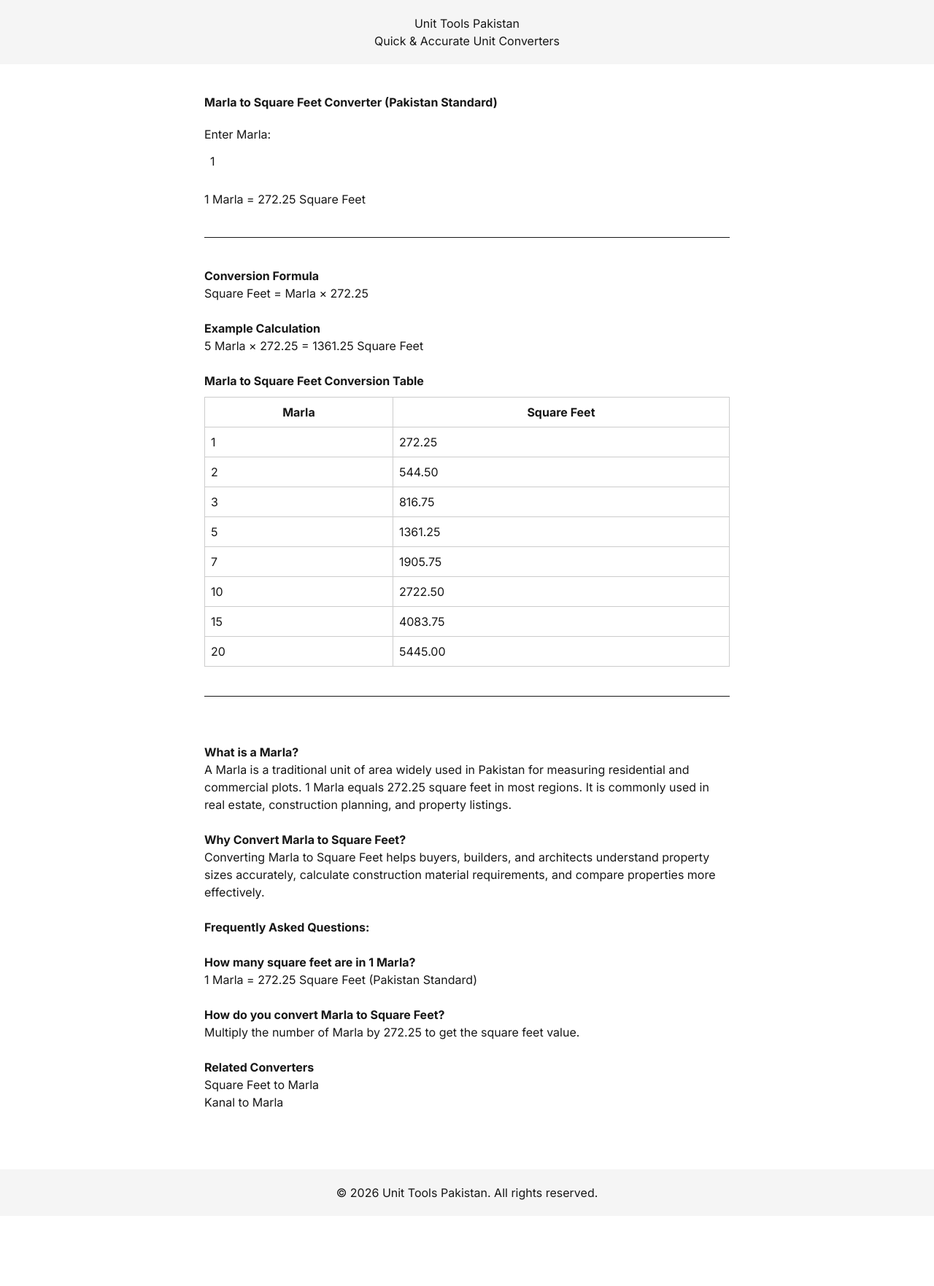
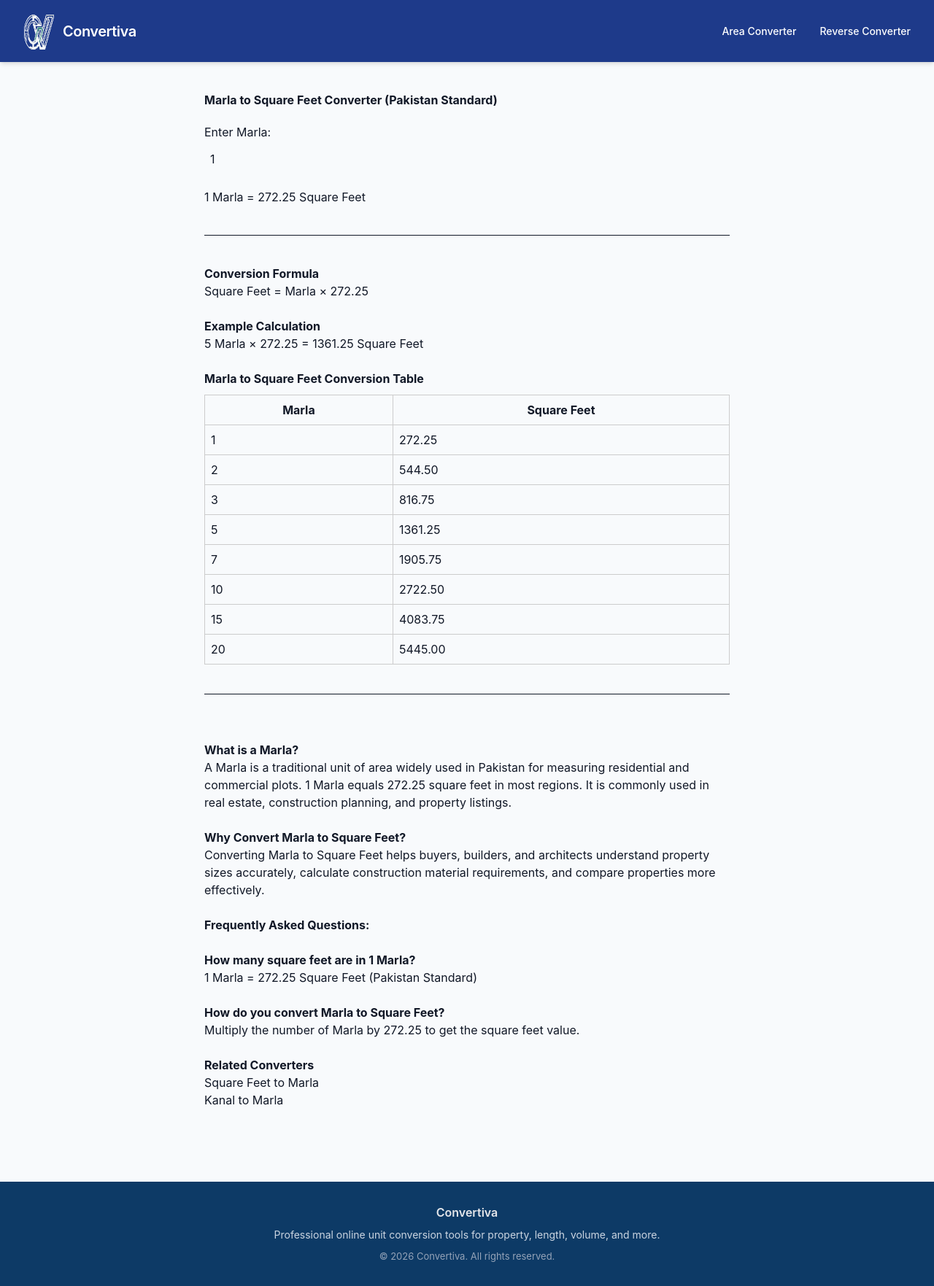
Before and after one commit to UnitTools/unit-tools, a Next.js app: page /marla-to-square-feet in a window 1280 px wide. Shown: the whole page at 73% size. Before the commit the page ends 1667 px from the top, so only its background shows below. Built offline with nearby package versions, Linux system fonts and the light colour scheme.

Commit message:
UPdated logo and navbar - Convertiva branding finalized

```diff
--- a/app/layout.tsx
+++ b/app/layout.tsx
@@ -1,36 +1,27 @@
-// app/layout.tsx
-import './globals.css'
-import { Inter } from 'next/font/google'
-import type { ReactNode } from 'react'
+import "./globals.css"
+import Navbar from "@/components/Navbar"
+import Footer from "@/components/Footer"
 
 export const metadata = {
-  title: 'Unit Tools - Pakistan Converters',
-  description: 'Free online unit converters focused for Pakistan. Marla, Kanal, Tola, and more.',
-  keywords: [
-    'unit converter Pakistan',
-    'marla to square feet',
-    'kanal to marla',
-    'tola to grams',
-    'Pakistan converters',
-  ],
+  title: "Convertiva – Professional Unit Conversion Tools",
+  description:
+    "Convert units for property, length, volume, and more with Convertiva's professional online tools.",
 }
 
-const inter = Inter({ subsets: ['latin'] })
-
-export default function RootLayout({ children }: { children: ReactNode }) {
+export default function RootLayout({ children }: { children: React.ReactNode }) {
   return (
     <html lang="en">
-      <body className={inter.className}>
-        <header style={{ padding: '20px', backgroundColor: '#f5f5f5', textAlign: 'center' }}>
-          <h1>Unit Tools Pakistan</h1>
-          <p>Quick & Accurate Unit Converters</p>
-        </header>
-
-        <main>{children}</main>
-
-        <footer style={{ padding: '20px', textAlign: 'center', backgroundColor: '#f5f5f5', marginTop: '40px' }}>
-          <p>&copy; {new Date().getFullYear()} Unit Tools Pakistan. All rights reserved.</p>
-        </footer>
+      <body
+        style={{
+          fontFamily: "'Inter', sans-serif",
+          backgroundColor: "#F8FAFC",
+          color: "#111827",
+          margin: 0,
+        }}
+      >
+        <Navbar />
+        <main style={{ minHeight: "80vh" }}>{children}</main>
+        <Footer />
       </body>
     </html>
   )
--- a/app/page.tsx
+++ b/app/page.tsx
@@ -1,65 +1,68 @@
-import Image from "next/image";
+import Link from "next/link"
 
-export default function Home() {
+export default function HomePage() {
   return (
-    <div className="flex min-h-screen items-center justify-center bg-zinc-50 font-sans dark:bg-black">
-      <main className="flex min-h-screen w-full max-w-3xl flex-col items-center justify-between py-32 px-16 bg-white dark:bg-black sm:items-start">
-        <Image
-          className="dark:invert"
-          src="/next.svg"
-          alt="Next.js logo"
-          width={100}
-          height={20}
-          priority
-        />
-        <div className="flex flex-col items-center gap-6 text-center sm:items-start sm:text-left">
-          <h1 className="max-w-xs text-3xl font-semibold leading-10 tracking-tight text-black dark:text-zinc-50">
-            To get started, edit the page.tsx file.
-          </h1>
-          <p className="max-w-md text-lg leading-8 text-zinc-600 dark:text-zinc-400">
-            Looking for a starting point or more instructions? Head over to{" "}
-            <a
-              href="https://vercel.com/templates?framework=next.js&utm_source=create-next-app&utm_medium=appdir-template-tw&utm_campaign=create-next-app"
-              className="font-medium text-zinc-950 dark:text-zinc-50"
-            >
-              Templates
-            </a>{" "}
-            or the{" "}
-            <a
-              href="https://nextjs.org/learn?utm_source=create-next-app&utm_medium=appdir-template-tw&utm_campaign=create-next-app"
-              className="font-medium text-zinc-950 dark:text-zinc-50"
-            >
-              Learning
-            </a>{" "}
-            center.
-          </p>
-        </div>
-        <div className="flex flex-col gap-4 text-base font-medium sm:flex-row">
-          <a
-            className="flex h-12 w-full items-center justify-center gap-2 rounded-full bg-foreground px-5 text-background transition-colors hover:bg-[#383838] dark:hover:bg-[#ccc] md:w-[158px]"
-            href="https://vercel.com/new?utm_source=create-next-app&utm_medium=appdir-template-tw&utm_campaign=create-next-app"
-            target="_blank"
-            rel="noopener noreferrer"
+    <div style={{ maxWidth: "1000px", margin: "auto", padding: "60px 20px" }}>
+
+      {/* Hero Section */}
+      <section style={{ textAlign: "center", marginBottom: "60px" }}>
+        <h1 style={{ fontSize: "3rem", color: "#1E3A8A", fontWeight: "700", marginBottom: "15px" }}>
+          Convertiva – Professional Unit Converters
+        </h1>
+        <p style={{ fontSize: "18px", color: "#374151", maxWidth: "700px", margin: "auto" }}>
+          Convert property units, length, volume, and more quickly and accurately.
+          Designed for professionals, builders, and investors.
+        </p>
+      </section>
+
+      {/* Tools Grid */}
+      <section
+        style={{
+          display: "grid",
+          gridTemplateColumns: "repeat(auto-fit, minmax(280px, 1fr))",
+          gap: "25px",
+        }}
+      >
+        <Link href="/marla-to-square-feet" style={{ textDecoration: "none" }}>
+          <div
+            style={{
+              backgroundColor: "#fff",
+              padding: "25px",
+              borderRadius: "16px",
+              border: "1px solid #E5E7EB",
+              boxShadow: "0 4px 12px rgba(0,0,0,0.05)",
+              transition: "transform 0.2s",
+            }}
           >
-            <Image
-              className="dark:invert"
-              src="/vercel.svg"
-              alt="Vercel logomark"
-              width={16}
-              height={16}
-            />
-            Deploy Now
-          </a>
-          <a
-            className="flex h-12 w-full items-center justify-center rounded-full border border-solid border-black/[.08] px-5 transition-colors hover:border-transparent hover:bg-black/[.04] dark:border-white/[.145] dark:hover:bg-[#1a1a1a] md:w-[158px]"
-            href="https://nextjs.org/docs?utm_source=create-next-app&utm_medium=appdir-template-tw&utm_campaign=create-next-app"
-            target="_blank"
-            rel="noopener noreferrer"
+            <h2 style={{ color: "#1E3A8A", fontWeight: "600", marginBottom: "10px" }}>
+              Marla → Square Feet
+            </h2>
+            <p style={{ color: "#4B5563", fontSize: "14px" }}>
+              Convert Marla into Square Feet instantly using Pakistan standard (1 Marla = 272.25 sq ft).
+            </p>
+          </div>
+        </Link>
+
+        <Link href="/square-feet-to-marla" style={{ textDecoration: "none" }}>
+          <div
+            style={{
+              backgroundColor: "#fff",
+              padding: "25px",
+              borderRadius: "16px",
+              border: "1px solid #E5E7EB",
+              boxShadow: "0 4px 12px rgba(0,0,0,0.05)",
+              transition: "transform 0.2s",
+            }}
           >
-            Documentation
-          </a>
-        </div>
-      </main>
+            <h2 style={{ color: "#1E3A8A", fontWeight: "600", marginBottom: "10px" }}>
+              Square Feet → Marla
+            </h2>
+            <p style={{ color: "#4B5563", fontSize: "14px" }}>
+              Convert Square Feet into Marla quickly and accurately for property planning.
+            </p>
+          </div>
+        </Link>
+      </section>
     </div>
-  );
+  )
 }
--- /dev/null
+++ b/components/Footer.tsx
@@ -0,0 +1,21 @@
+export default function Footer() {
+  return (
+    <footer
+      style={{
+        backgroundColor: "#0D3A66",
+        color: "#E5E7EB",
+        padding: "30px",
+        textAlign: "center",
+        marginTop: "60px",
+      }}
+    >
+      <p style={{ fontWeight: "600", marginBottom: "8px" }}>Convertiva</p>
+      <p style={{ fontSize: "14px", color: "#CBD5E1" }}>
+        Professional online unit conversion tools for property, length, volume, and more.
+      </p>
+      <p style={{ fontSize: "13px", color: "#94A3B8", marginTop: "10px" }}>
+        © {new Date().getFullYear()} Convertiva. All rights reserved.
+      </p>
+    </footer>
+  )
+}
--- /dev/null
+++ b/components/Logo.tsx
@@ -0,0 +1,21 @@
+import React from "react";
+
+interface LogoProps {
+  size?: number;
+  className?: string;
+}
+
+export default function Logo({ size = 40, className = "" }: LogoProps) {
+  return (
+    <svg
+      width={size}
+      height={size}
+      viewBox="-20 -20 60 60"
+      xmlns="http://www.w3.org/2000/svg"
+      fill="currentColor"
+      className={className}
+    >
+      <path d="M0 0 C0.75990234 -0.020625 1.51980469 -0.04125 2.30273438 -0.0625 C6.89635759 -0.09442788 9.98642536 0.20640169 13.6875 3.25 C13.6875 3.91 13.6875 4.57 13.6875 5.25 C14.27015625 5.518125 14.8528125 5.78625 15.453125 6.0625 C17.71536601 7.26480991 19.49326318 8.58825913 21.4375 10.25 C22.35789062 11.0234375 22.35789062 11.0234375 23.296875 11.8125 C24.6875 13.25 24.6875 13.25 24.6875 15.25 C16.1075 15.25 7.5275 15.25 -1.3125 15.25 C-1.6425 16.24 -1.9725 17.23 -2.3125 18.25 C-2.126875 17.46625 -1.94125 16.6825 -1.75 15.875 C-1.05287734 13.27910225 -1.05287734 13.27910225 -2.3125 11.25 C3.9575 10.92 10.2275 10.59 16.6875 10.25 C15.3675 9.26 14.0475 8.27 12.6875 7.25 C12.6875 6.59 12.6875 5.93 12.6875 5.25 C3.77623765 3.27515981 -4.25679307 3.2586948 -13.3125 4.25 C-12.3225 3.92 -11.3325 3.59 -10.3125 3.25 C-10.3125 2.59 -10.3125 1.93 -10.3125 1.25 C-7.0732886 -0.3696057 -3.55545619 0.02376245 0 0 Z" />
+    </svg>
+  );
+}
--- /dev/null
+++ b/components/Navbar.tsx
@@ -0,0 +1,45 @@
+"use client";
+
+import Link from "next/link";
+import Image from "next/image";
+
+export default function Navbar() {
+  return (
+    <nav className="bg-[#1E3A8A] px-8 py-4 shadow-md">
+      <div className="max-w-7xl mx-auto flex items-center justify-between">
+
+        {/* Logo + Brand */}
+        <Link href="/" className="flex items-center gap-3 group">
+          <Image
+            src="/logo.svg"
+            alt="Convertiva Logo"
+            width={42}
+            height={42}
+            priority
+            className="group-hover:scale-105 transition-transform duration-300"
+          />
+          <span className="text-white text-xl font-semibold tracking-tight group-hover:text-blue-200 transition-colors duration-300">
+            Convertiva
+          </span>
+        </Link>
+
+        {/* Navigation Links */}
+        <div className="hidden md:flex items-center gap-8 text-white text-sm font-medium">
+          <Link
+            href="/marla-to-square-feet"
+            className="hover:text-blue-200 transition-colors duration-200"
+          >
+            Area Converter
+          </Link>
+
+          <Link
+            href="/square-feet-to-marla"
+            className="hover:text-blue-200 transition-colors duration-200"
+          >
+            Reverse Converter
+          </Link>
+        </div>
+      </div>
+    </nav>
+  );
+}
```
Also changed, not shown: public/logo.svg (added).
